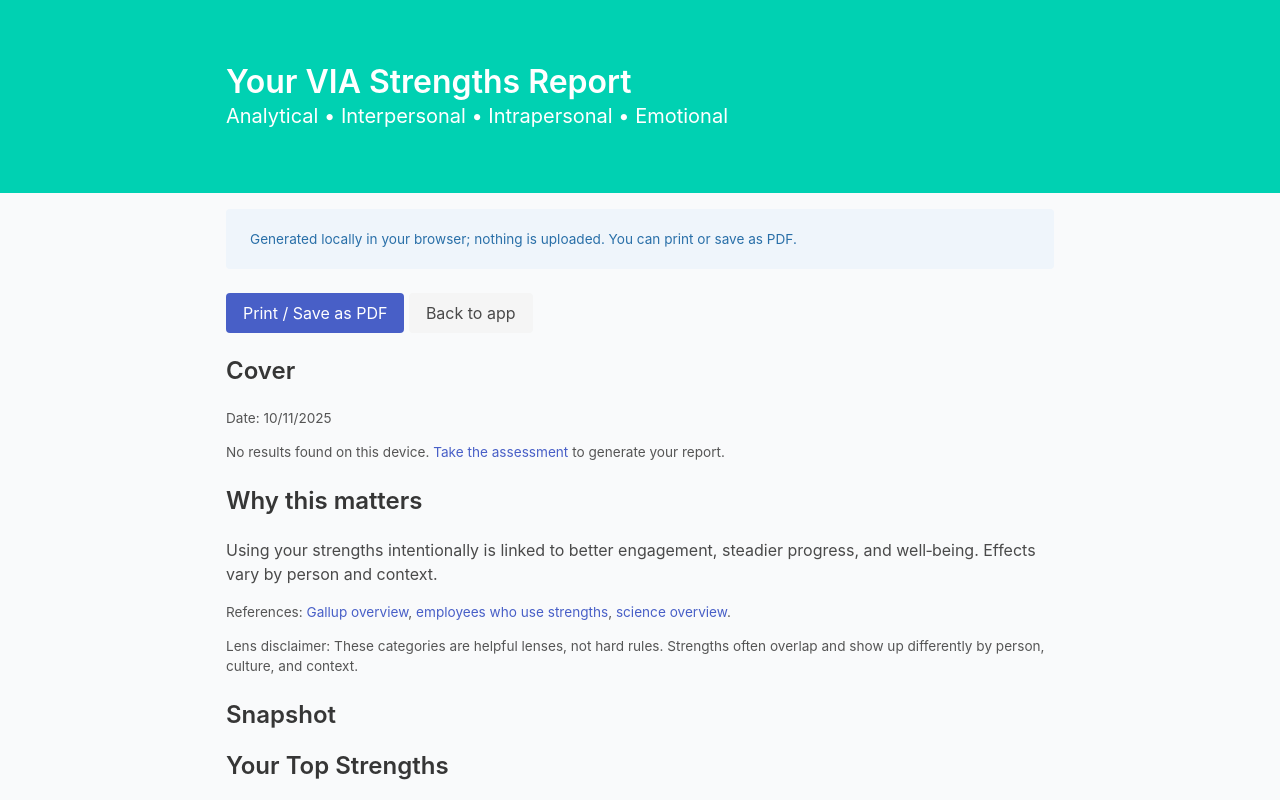
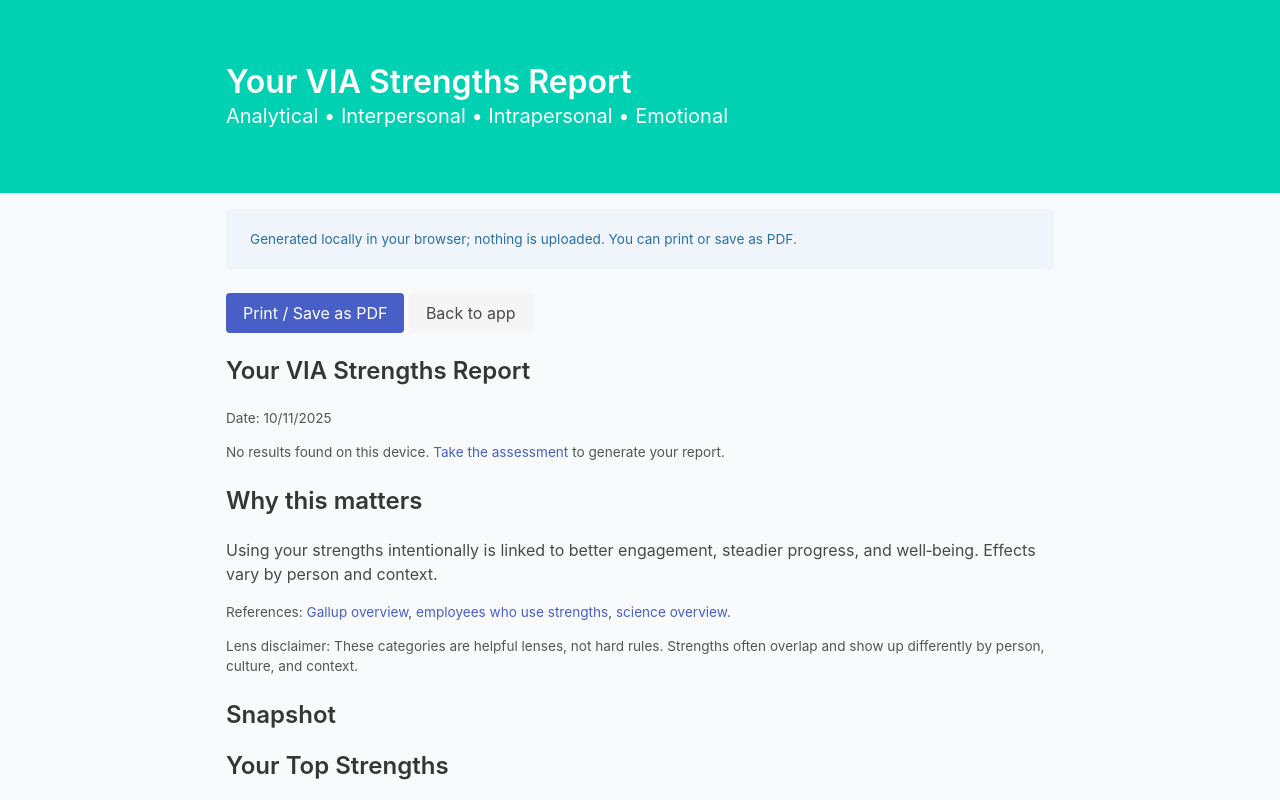
Before and after one commit to roycan/strengths_assessment, a plain HTML site: page results/report.html in a window 1280 px wide. Shown: the top 800 px of the page. Drawn offline with nearby package versions, Linux system fonts and the light colour scheme.

Commit message:
fix: replace "cover" header

```diff
--- a/results/report.html
+++ b/results/report.html
@@ -61,7 +61,7 @@
     </div>
 
     <section id="report-cover">
-      <h2 class="title is-4 section-title">Cover</h2>
+      <h2 class="title is-4 section-title">Your VIA Strengths Report</h2>
       <p class="note">Date: <span id="report-date"></span></p>
       <p class="note" id="no-results" style="display:none;">No results found on this device. <a href="../index.html">Take the assessment</a> to generate your report.</p>
     </section>
```
